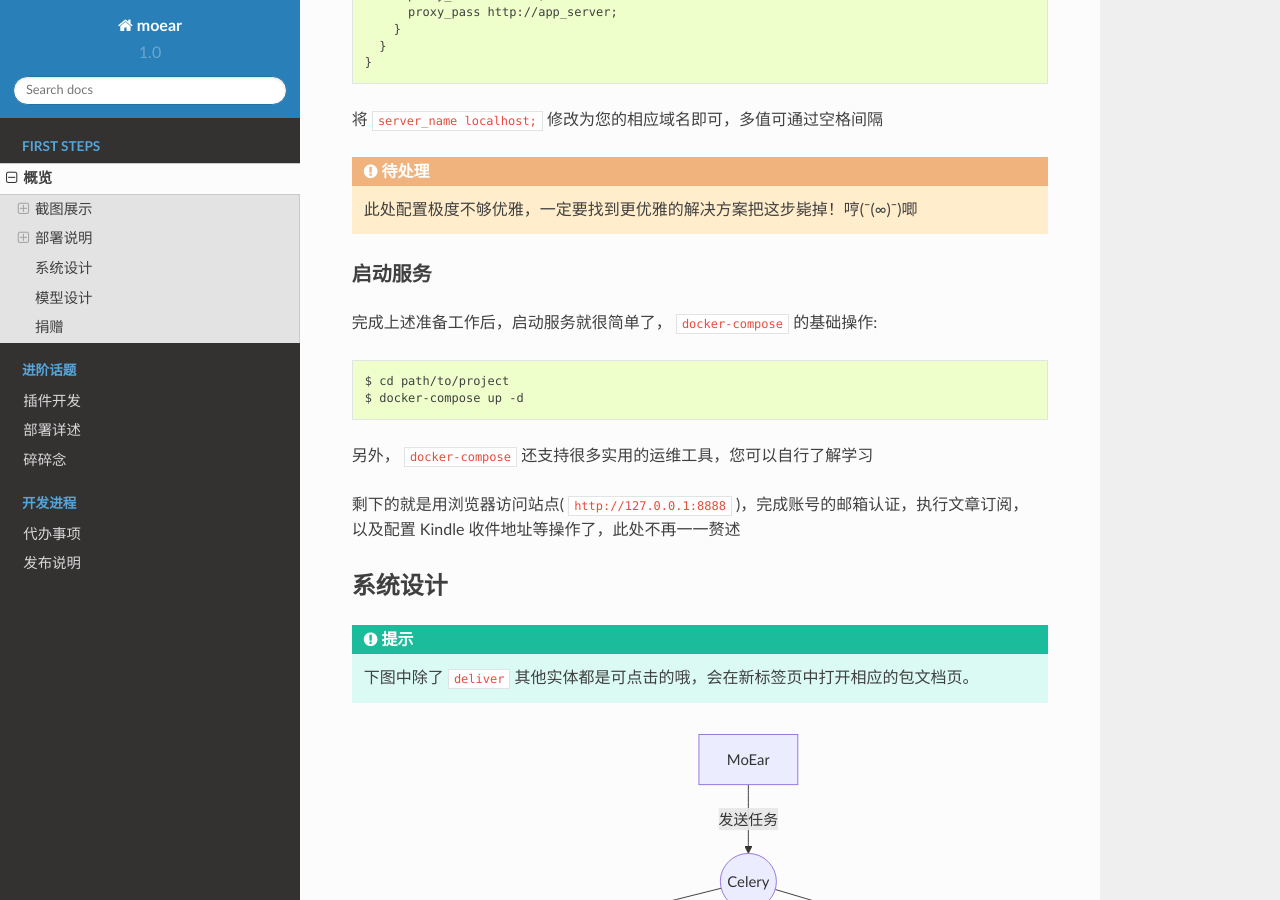
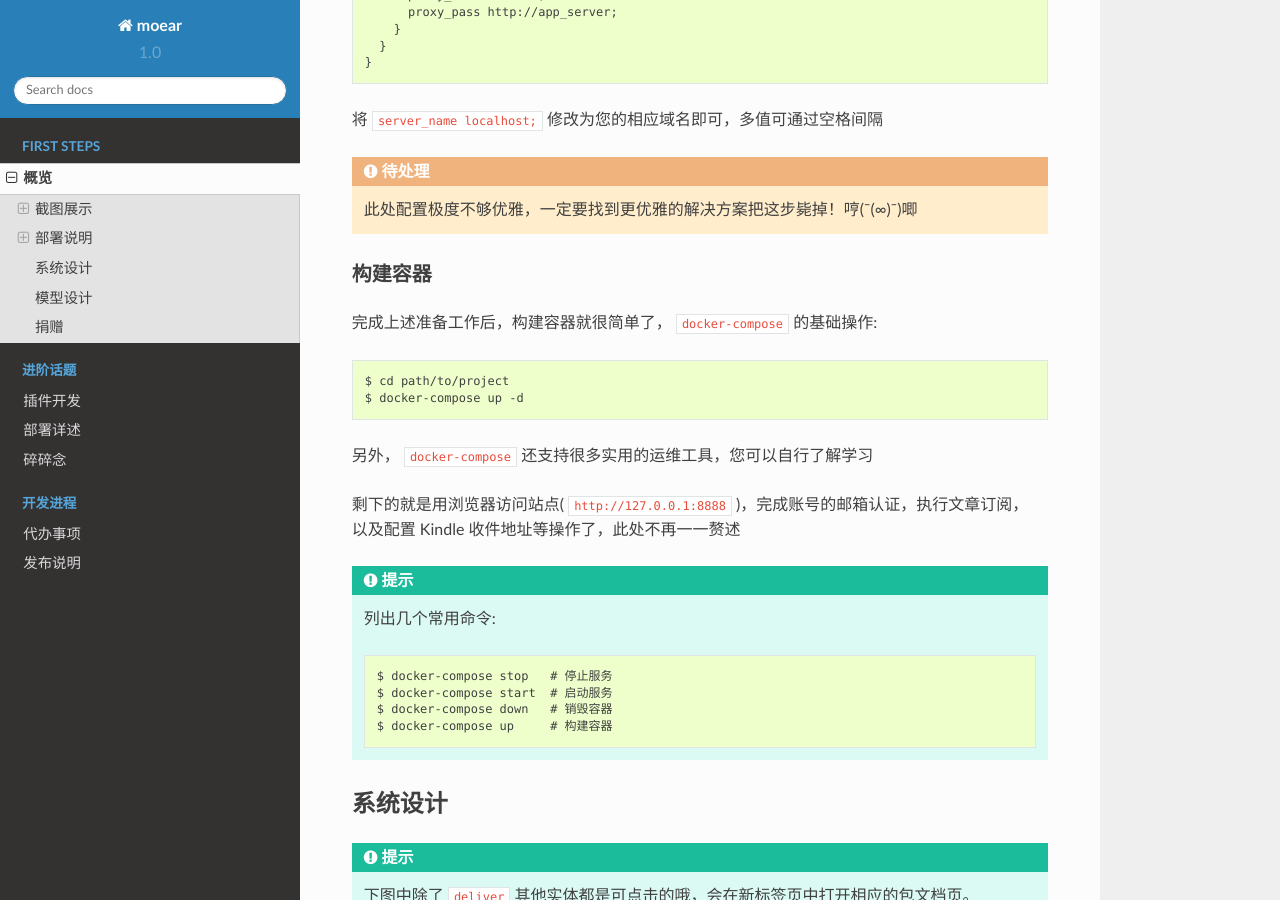
Before and after one commit to littlemo/moear, a Sphinx documentation site: the page built from docs/source/intro/overview.rst, in a window 1280 px wide and 900 px high, scrolled down 7051 px. Built offline with Sphinx 7.4.7 and the Read the Docs theme 2.0.0, drawn with Linux system fonts in a browser that asks for light colours; formulas are drawn with MathJax 3.

Commit message:
F: 完善构建容器小结文档说明，添加常用命令

```diff
--- a/docs/source/intro/overview.rst
+++ b/docs/source/intro/overview.rst
@@ -316,10 +316,10 @@ nginx.conf
 
     此处配置极度不够优雅，一定要找到更优雅的解决方案把这步毙掉！哼(ˉ(∞)ˉ)唧
 
-启动服务
+构建容器
 --------
 
-完成上述准备工作后，启动服务就很简单了， ``docker-compose`` 的基础操作::
+完成上述准备工作后，构建容器就很简单了， ``docker-compose`` 的基础操作::
 
     $ cd path/to/project
     $ docker-compose up -d
@@ -329,6 +329,14 @@ nginx.conf
 剩下的就是用浏览器访问站点( ``http://127.0.0.1:8888`` )，完成账号的邮箱认证，执行文章订阅，
 以及配置 Kindle 收件地址等操作了，此处不再一一赘述
 
+.. hint::
+
+    列出几个常用命令::
+
+        $ docker-compose stop   # 停止服务
+        $ docker-compose start  # 启动服务
+        $ docker-compose down   # 销毁容器
+        $ docker-compose up     # 构建容器
 
 系统设计
 ========
```
